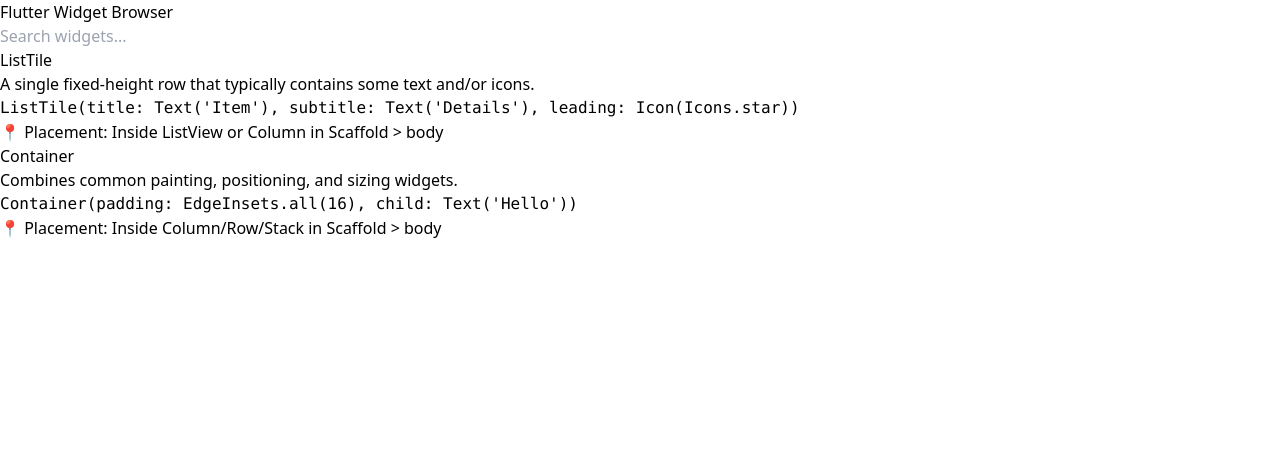
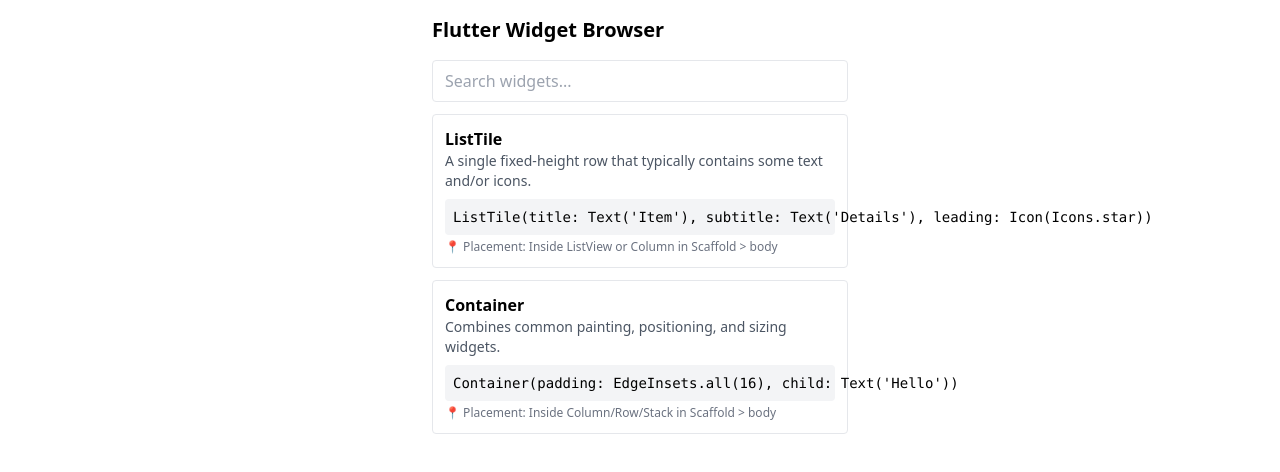
Before and after one commit to EndoYeung-ACN/flutter-widget-browser, a React (Vite) app: page / in a window 1280 px wide. Shown: the top 472 px of the page. Built offline with nearby package versions, Linux system fonts and the light colour scheme.

Commit message:
fix: config tailwind + entry

```diff
--- a/index.html
+++ b/index.html
@@ -1 +1,12 @@
-<!DOCTYPE html><html><head><title>Widget Browser</title></head><body><div id="root"></div></body></html>
+<!DOCTYPE html>
+<html lang="en">
+  <head>
+    <meta charset="UTF-8" />
+    <meta name="viewport" content="width=device-width, initial-scale=1.0" />
+    <title>Flutter Widget Browser</title>
+  </head>
+  <body>
+    <div id="root"></div>
+    <script type="module" src="/src/main.jsx"></script>
+  </body>
+</html>
--- a/tailwind.config.js
+++ b/tailwind.config.js
@@ -1 +1,11 @@
-// Tailwind config placeholder
+/** @type {import('tailwindcss').Config} */
+export default {
+    content: [
+      "./index.html",
+      "./src/**/*.{js,ts,jsx,tsx}",
+    ],
+    theme: {
+      extend: {},
+    },
+    plugins: [],
+  }
```
Also changed, not shown: package.json (+16 -1 lines).
